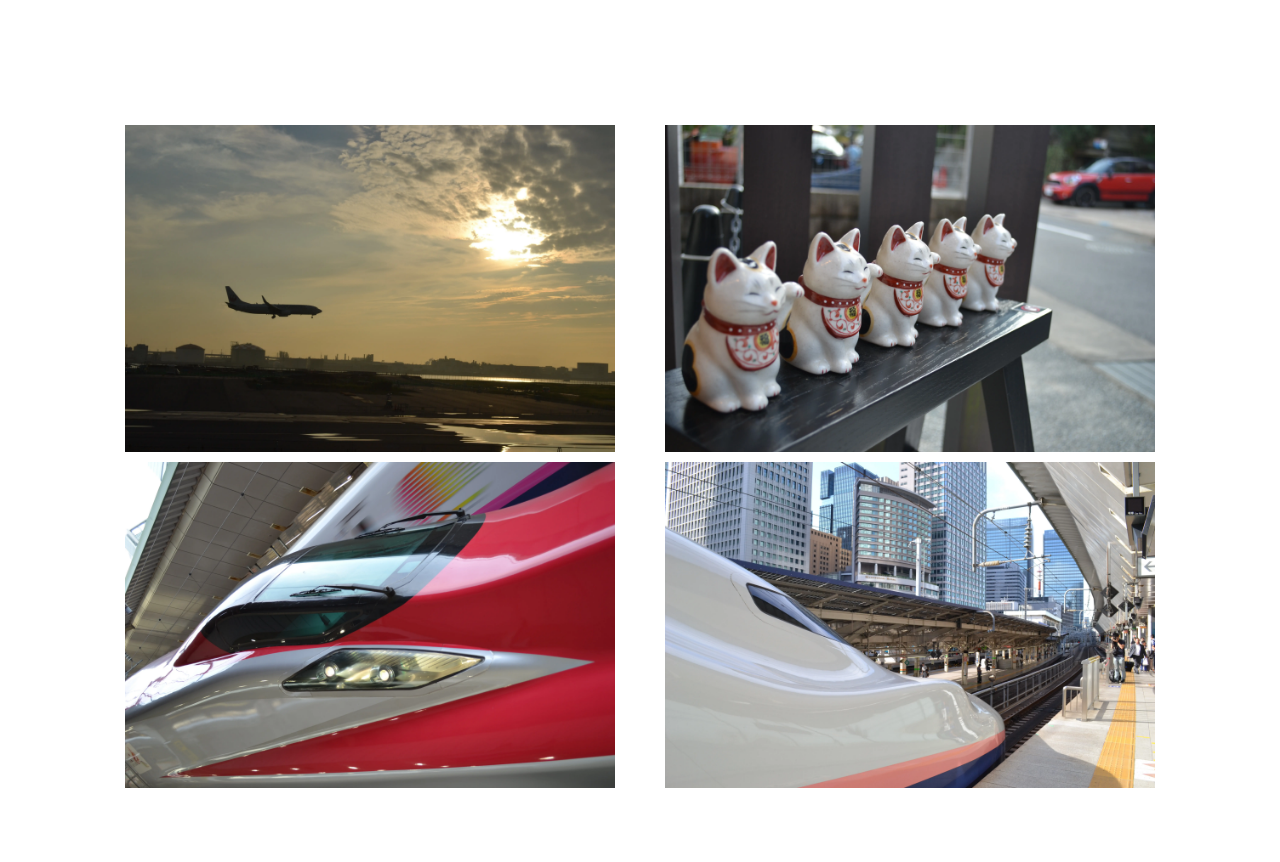
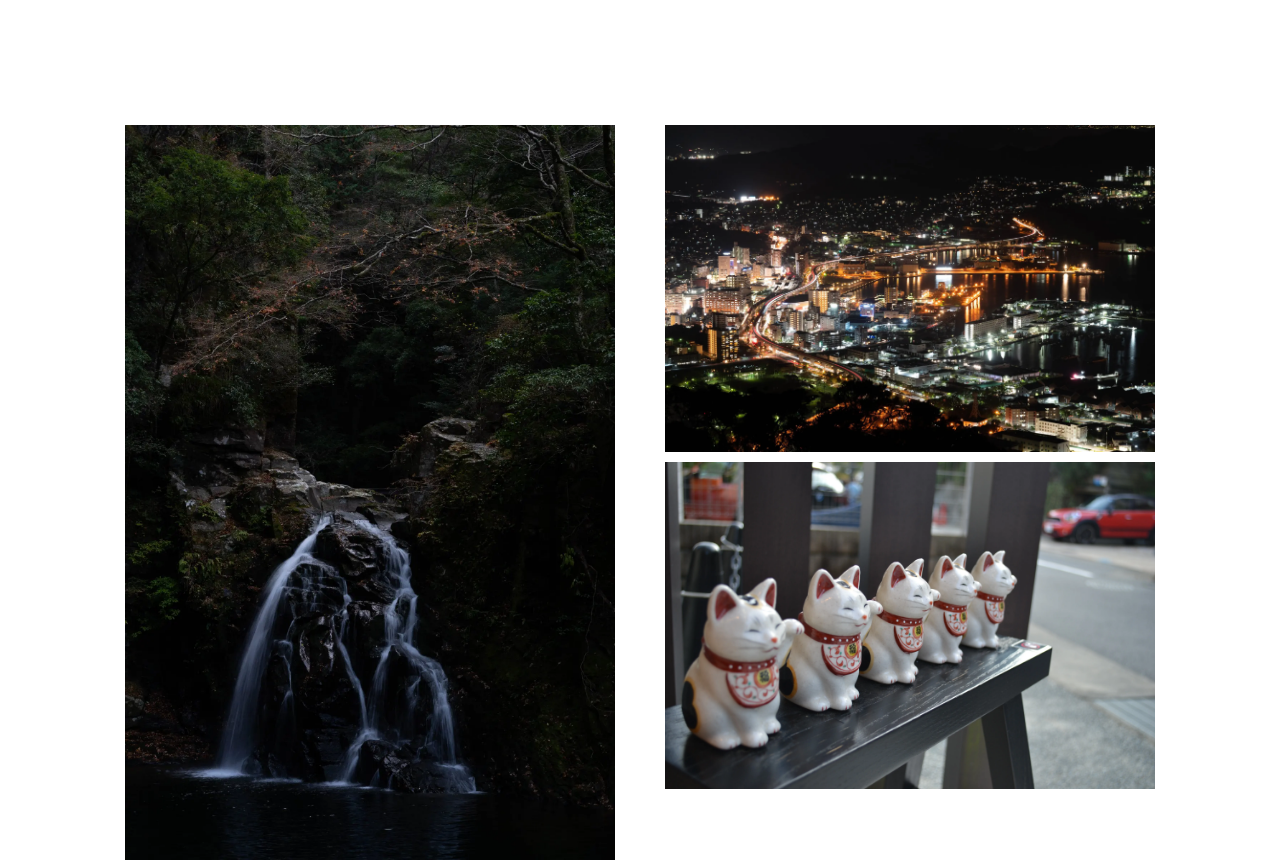
Before and after one commit to ryu-ton10/keiso_kouga_web, a React (Create React App) app: page / in a window 1280 px wide. Shown: the part 1180-2042 px from the top of the page. Built offline with nearby package versions, Linux system fonts and the light colour scheme.

Commit message:
replace Gallery photos

```diff
--- a/src/components/Gallery/index.css
+++ b/src/components/Gallery/index.css
@@ -10,8 +10,9 @@
 
 .gallery .ant-col {
     display: flex;
-    justify-content: center;
     align-items: center;
+    flex-direction: column;
+    margin-top: 0;
 }
 
 /* ===== ギャラリー写真 ===== */
--- a/src/components/Gallery/index.tsx
+++ b/src/components/Gallery/index.tsx
@@ -2,28 +2,18 @@ import React from 'react';
 import './index.css';
 import { Row, Col, Image } from 'antd';
 
-type Photo = {
-    id: string;
-    path: string;
-}
-
-type Props = {
-    photos: Photo[];
-}
-
-const Gallery: React.FC<Props> = (props) => {
-
-    const { photos } = props;
+const Gallery: React.FC = () => {
 
     return (
         <div className="gallery">
             <Row>
-                {photos.map((photo) => {
-                    const { path } = photo;
-                    return (
-                        <Col xs={24} sm={24} md={12} lg={12} ><Image src={path} /></Col>
-                    );
-                })}
+                <Col xs={24} sm={24} md={12} lg={12} className="vertical">
+                    <Image src="Gallery/gallery_6.webp" />
+                </Col>
+                <Col xs={24} sm={24} md={12} lg={12} className="horizonal">
+                    <Image src="Gallery/gallery_5.webp" />
+                    <Image src="Gallery/gallery_2.webp" />
+                </Col>
             </Row>
         </div>
     );
--- a/src/data/data.ts
+++ b/src/data/data.ts
@@ -39,22 +39,3 @@ export const books = [
         url: "https://www.amazon.co.jp/dp/B08RY6VBMP/ref=cm_sw_r_tw_awdb_c_x_GxP8FbQ43252P",
     },
 ]
-
-export const photos = [
-    {
-        id: nanoid(),
-        path: "Gallery/gallery_1.webp"
-    },
-    {
-        id: nanoid(),
-        path: "Gallery/gallery_2.webp"
-    },
-    {
-        id: nanoid(),
-        path: "Gallery/gallery_3.webp"
-    },
-    {
-        id: nanoid(),
-        path: "Gallery/gallery_4.webp"
-    },
-]
--- a/src/pages/App.tsx
+++ b/src/pages/App.tsx
@@ -6,7 +6,7 @@ import Members from '../components/Members';
 import Publishment from '../components/Publishment';
 import './App.css';
 import 'antd/dist/antd.css';
-import { members, books, photos } from './../data/data';
+import { members, books } from './../data/data';
 import { Layout } from 'antd';
 
 function App() {
@@ -17,7 +17,7 @@ function App() {
       <div className="main">
         <Title />
         <Description />
-        <Gallery photos={photos}/>
+        <Gallery />
         <Members members={members}/>
         <Publishment books={books}/>
         <Layout>
```
Also changed, not shown: public/Gallery/gallery_5.webp (added), public/Gallery/gallery_6.webp (added).
